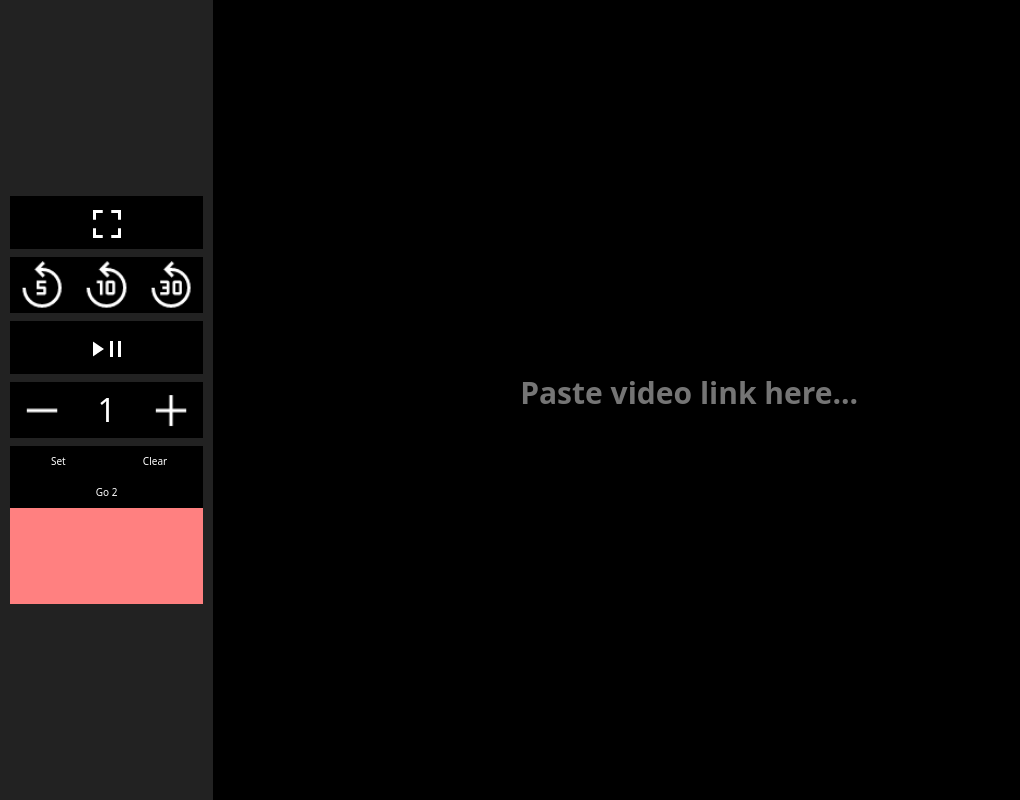
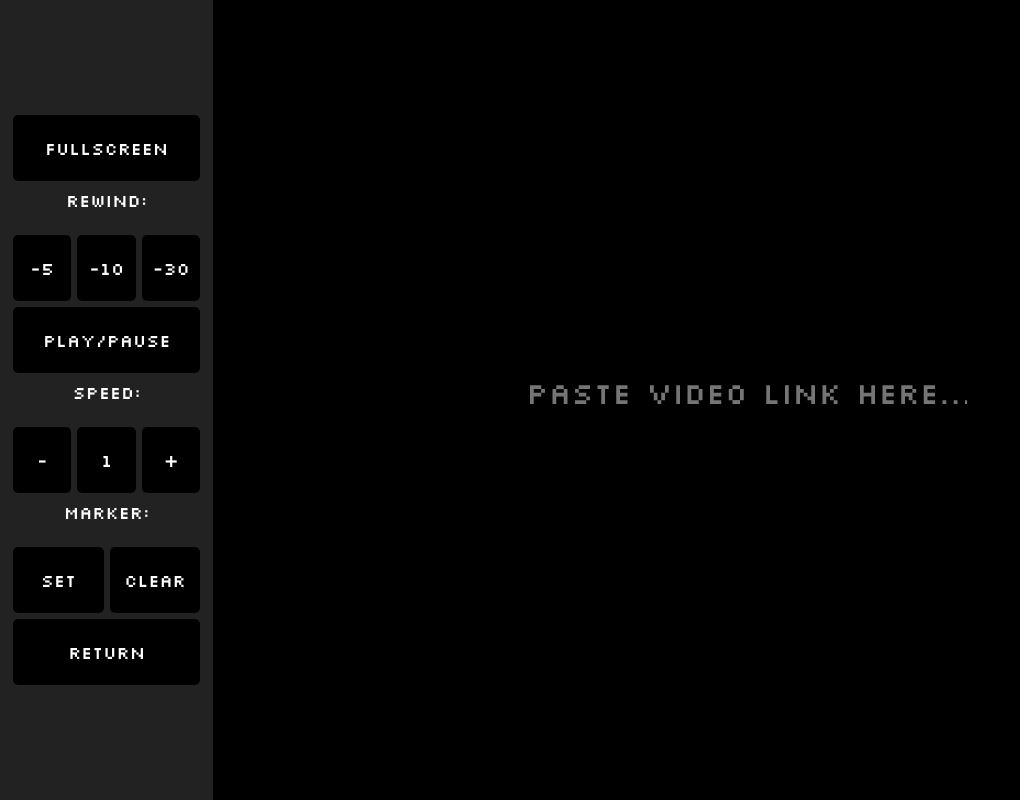
Before and after one commit to kesh44/ytp, a plain HTML site: page index.html in a window 1280 px wide. Shown: the whole page, without its empty margins (0-1020 px from the left). Drawn offline with nearby package versions, Linux system fonts and the light colour scheme.

Commit message:
improvements

```diff
--- a/index.html
+++ b/index.html
@@ -4,59 +4,88 @@
   <meta charset="utf-8">
   <meta name="viewport" content="width=device-width, initial-scale=1">
   <link href="https://cdn.jsdelivr.net/npm/bootstrap@5.0.2/dist/css/bootstrap.min.css" rel="stylesheet" integrity="sha384-EVSTQN3/azprG1Anm3QDgpJLIm9Nao0Yz1ztcQTwFspd3yD65VohhpuuCOmLASjC" crossorigin="anonymous">
+  <link rel="stylesheet" href="https://cdn.jsdelivr.net/npm/bootstrap-icons@1.3.0/font/bootstrap-icons.css">
+  <link rel="preconnect" href="https://fonts.googleapis.com">
+  <link rel="preconnect" href="https://fonts.gstatic.com" crossorigin>
+  <link href="https://fonts.googleapis.com/css2?family=Silkscreen&display=swap" rel="stylesheet">
   <link rel="stylesheet" href="styles.css">
-  <title>fior</title>
+  <link rel="icon" type="image/x-icon" href="favicon.ico">
+
+  <title>ytplayer</title>
 </head>
 <body>
   <div class="row g-0">
     <div class="col-2">
       <div class="bar">
         <div class="container text-center">
-
-          <div class="row g-0 mb-2">
-            <button id="fs" class="w-100"><img src="fs.png"></button>
-          </div>
-
-          <div class="row g-0 mb-2">
-            <div class="col-4">
-              <button id="back5" class="w-100"><img class="w-100" src="r5.png"></button>
-            </div>
-            <div class="col-4">
-              <button id="back10" class="w-100"><img class="w-100" src="r10.png"></button>
-            </div>
-            <div class="col-4">
-              <button id="back30" class="w-100"><img class="w-100" src="r30.png"></button>
+          <div class="row g-0">
+            <div class="col-12">
+              <div class="holderr">
+                <button id="fs" class="">FULLSCREEN</button>
               </div>
             </div>
 
-          <div class="row g-0 mb-2">
-            <button id="pp" class="w-100"><img src="pp.png"></button>
+            <div class="col-12">
+              <div class="holderr holderr-half">Rewind:</div>
+            </div>
+            <div class="col-4">
+              <div class="holderr"><button id="back5" class="w-100">-5</button></div>
+
+            </div>
+            <div class="col-4">
+              <div class="holderr">
+                <button id="back10" class="w-100">-10</button>
+              </div>
+            </div>
+            <div class="col-4">
+              <div class="holderr">
+                <button id="back30" class="w-100">-30</button>
               </div>
 
-          <div class="row g-0 mb-2">
-            <div class="col-4">
-              <button id="slowdown" class="w-100"><img class="w-100" src="rw.png"></button>
             </div>
-            <div class="col-4">
-              <button id="reset" class="w-100">1</button>
-            </div>
-            <div class="col-4">
-              <button id="speedup" class="w-100"><img class="w-100" src="ff.png"></button>
+            <div class="col-12">
+              <div class="holderr">
+                <button id="pp" class="w-100">PLAY/PAUSE</button>
               </div>
             </div>
 
-          <div class="row g-0">
-            <div class="col-6"><input class="w-100" type="button" value="Set" id="setmarker"></div>
-            <div class="col-6"><input class="w-100" type="button" value="Clear" id="clearmarker"></div>
+            <div class="col-12">
+              <div class="holderr holderr-half">Speed:</div>
+            </div>
+            <div class="col-4">
+              <div class="holderr"><button id="slowdown" class="w-100">-</button></div>
+
+            </div>
+            <div class="col-4">
+              <div class="holderr"><button id="reset" class="w-100">1</button></div>
+
+            </div>
+            <div class="col-4">
+              <div class="holderr"><button id="speedup" class="w-100">+</button></div>
             </div>
 
-          <div class="row g-0">
-            <input class="w-100" type="button" value="Go 2" id="gotomarker">
+            <div class="col-12">
+              <div class="holderr holderr-half">Marker:</div>
             </div>
+            <div class="col-6">
+              <div class="holderr"><button id="setmarker" class="w-100">Set</button></div>
 
-          <div class="row g-0">
+              <!-- <input class="w-100" type="button" value="Set" id="setmarker"> -->
+            </div>
+            <div class="col-6">
+              <div class="holderr"><button id="clearmarker" class="w-100">Clear</button></div>
+
+              <!-- <input class="w-100" type="button" value="Clear" id="clearmarker"> -->
+            </div>
+            <div class="col-12">
+              <div class="holderr"><button id="gotomarker" class="w-100">return</button></div>
+
+              <!-- <input class="w-100" type="button" value="Go 2" id="gotomarker"> -->
+            </div>
+          </div>
+<!--           <div class="row g-0">
             <canvas id="canvas"></canvas>
-          </div>
+          </div> -->
 
         </div>
       </div>
@@ -79,10 +108,12 @@
     var state = {'init_time': 0, 'playback_rate': 1, 'marker_position': -1}
     let canvas;
     let context;
-    let ticks;
+    var ticks = 0;
+    var is_playing = true;
+    let duration;
 
-    canvas = document.getElementById('canvas');
-    context = canvas.getContext('2d');
+    // canvas = document.getElementById('canvas');
+    // context = canvas.getContext('2d');
 
 
     function get_id_from_url(url)
@@ -108,11 +139,18 @@
             'fs' : 0
           },
           events: {
-            onReady: e => e.target.playVideo()
+            onReady: e => set_up(e),
+            // onStateChange: e => playing_check(e)
           }
         });
       }
     });
+
+    function set_up(e){
+      // duration = p.getDuration()
+      e.target.playVideo()
+      // window.requestAnimationFrame(gameLoop);
+    }
 
 
     document.getElementById('fs').addEventListener('click', () => {
@@ -204,8 +242,6 @@
     });
 
 
-    window.requestAnimationFrame(gameLoop);
-
     function gameLoop()
     {
       draw();
@@ -215,18 +251,31 @@
 
     function draw()
     {
+      if (is_playing)
+      {
         context.clearRect(0, 0, canvas.width, canvas.height);
-
         context.fillStyle = '#ff8080';
         context.fillRect(0, 0, canvas.width, canvas.height);
+        context.fillStyle = '#ff0000';
+        context.fillRect(0, 0, (state.init_time + ticks) / duration * canvas.width, canvas.height);
+        ticks += 0.02;
+      }
 
+    }
 
+    function playing_check(e){
+      if (e.data === 1) {
+        is_playing = true
+      } else {
+        is_playing = false
+      }
     }
 
 
     function update_player_state(init_time, playback_rate, marker_position)
     {
       state = {'init_time': init_time, 'playback_rate': playback_rate, 'marker_position': marker_position}
+      ticks = 0
     }
 
 
--- a/styles.css
+++ b/styles.css
@@ -2,6 +2,7 @@ body {
 	background-color: black;
 	color: white;
 	margin: 0px;
+	font-family: 'Silkscreen', cursive;
 }
 
 .bar {
@@ -13,7 +14,7 @@ body {
 	align-items: center;
 	overflow: hidden;
 	padding: 10px;
-	font-size: 10px;
+	font-size: 1.1rem;
 }
 
 .innerbar {
@@ -33,8 +34,7 @@ body {
 
 button {
 	background-color: #000;
-	height: 100%;
-	font-size: 4vh;
+	height: 10vh;
 	color: white;
     border: none;
     outline: none;
@@ -48,25 +48,8 @@ button:active {
 	background-color: #666;
 }
 
-input {
-	padding: 8px 0px;
-	cursor: pointer;
-	color: white;
-	background: black;
-	border: none;
-}
-
-input:hover {
-	padding: 8px 0px;
-	cursor: pointer;
-	color: white;
-	background: #444;
-}
-
 .text-input {
-	padding: 30px;
 	font-size: 30px;
-	font-weight: bold;
 	background-color: #000;
 	border: 0px;
 	color: #777;
@@ -81,3 +64,24 @@ input:focus {
 w-100 {
 	width: 100%;
 }
+
+button {
+	width: 100%;
+	height: 100%;
+	border-radius: 5px;
+}
+
+img {
+    width:80%;
+    height:80%;
+    object-fit: cover;
+}
+
+.holderr {
+	padding: 3px;
+	height: 9vh;
+}
+
+.holderr-half {
+	height: 6vh;
+}
```
Also changed, not shown: favicon.ico (added). Lines whose indentation alone changed are shown as unchanged.
